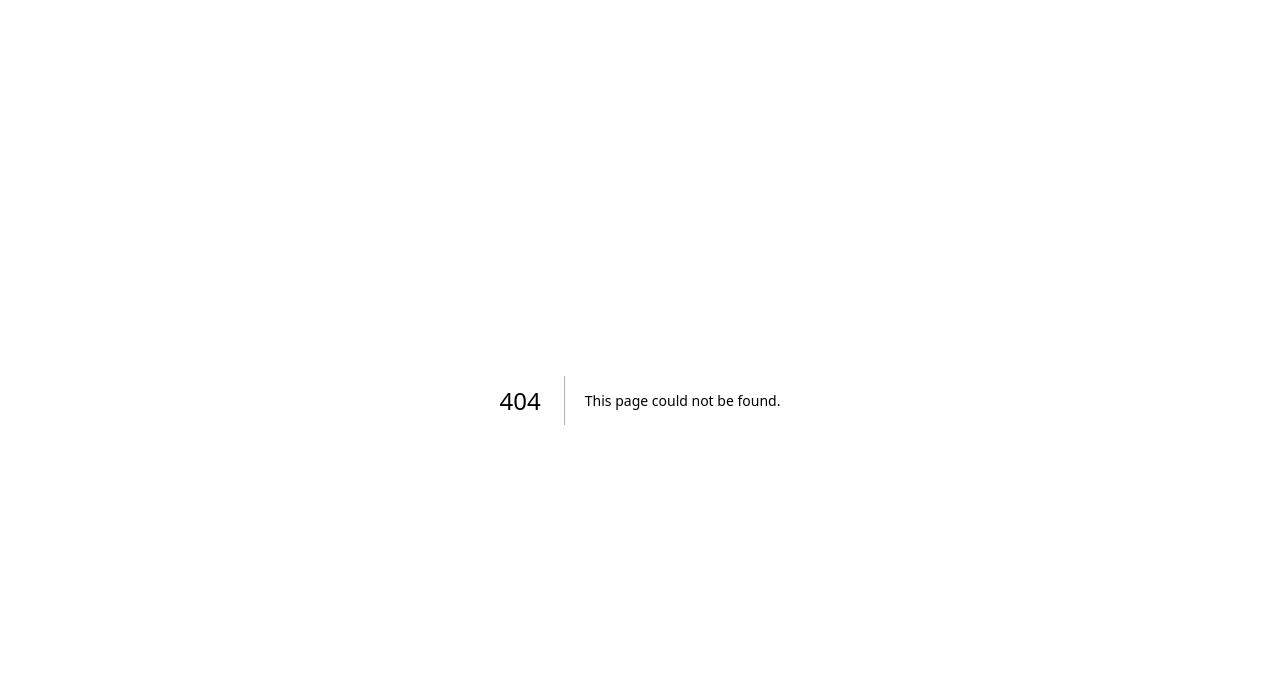
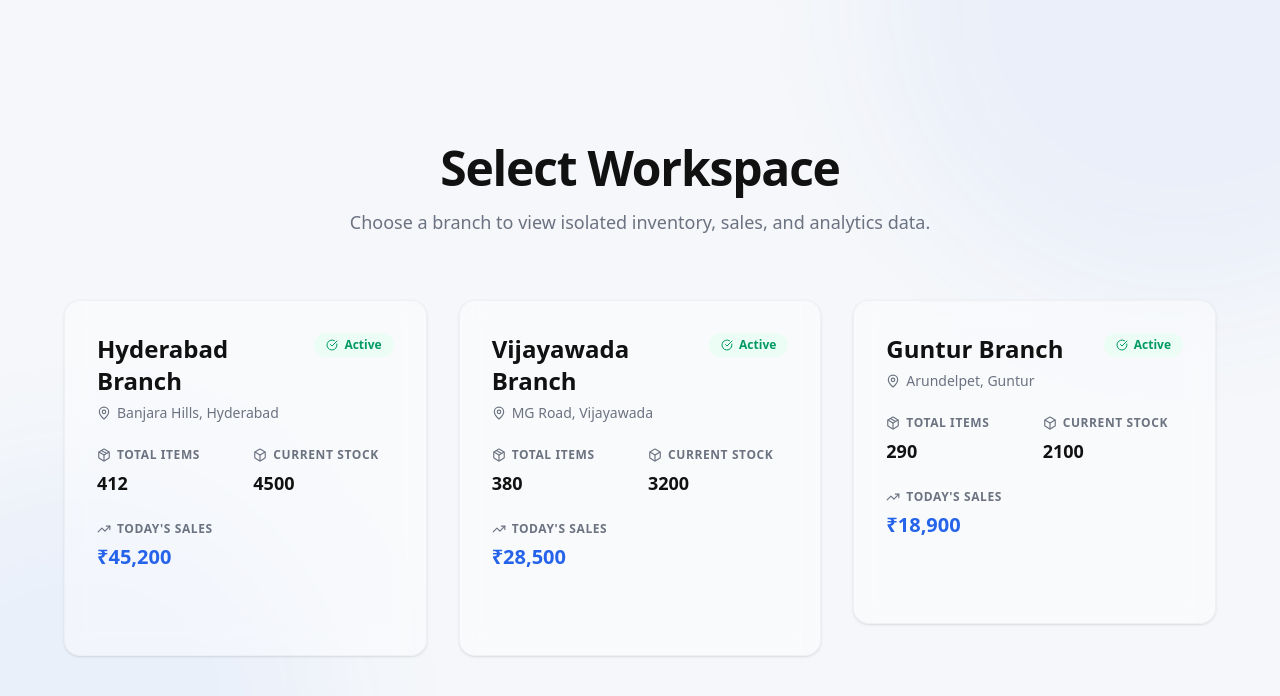
Before and after one commit to vayuharaorigin/sri-vaksha, a Next.js app: page /branches in a window 1280 px wide. Before the commit this address had no page. Shown: the top 696 px of the page. Built offline with nearby package versions, Linux system fonts and the light colour scheme.

Commit message:
feat: implement multi-branch SaaS architecture

```diff
--- /dev/null
+++ b/src/app/branches/page.tsx
@@ -0,0 +1,138 @@
+"use client";
+
+import { motion } from "framer-motion";
+import { useRouter } from "next/navigation";
+import { useInventory } from "@/context/InventoryContext";
+import { MapPin, Package, Box, TrendingUp, CheckCircle, ArrowRight } from "lucide-react";
+import { Card, CardContent } from "@/components/ui/card";
+
+const branches = [
+  {
+    id: "Hyderabad",
+    name: "Hyderabad Branch",
+    location: "Banjara Hills, Hyderabad",
+    products: 412,
+    stock: 4500,
+    sales: "₹45,200",
+    status: "Active"
+  },
+  {
+    id: "Vijayawada",
+    name: "Vijayawada Branch",
+    location: "MG Road, Vijayawada",
+    products: 380,
+    stock: 3200,
+    sales: "₹28,500",
+    status: "Active"
+  },
+  {
+    id: "Guntur",
+    name: "Guntur Branch",
+    location: "Arundelpet, Guntur",
+    products: 290,
+    stock: 2100,
+    sales: "₹18,900",
+    status: "Active"
+  },
+];
+
+const containerVariants = {
+  hidden: { opacity: 0 },
+  show: {
+    opacity: 1,
+    transition: { staggerChildren: 0.1 }
+  }
+};
+
+const itemVariants = {
+  hidden: { opacity: 0, y: 20 },
+  show: { opacity: 1, y: 0, transition: { type: "spring", stiffness: 300, damping: 24 } }
+};
+
+export default function BranchesPage() {
+  const router = useRouter();
+  const { setActiveBranch } = useInventory();
+
+  const handleSelectBranch = (branchId: string) => {
+    setActiveBranch(branchId);
+    router.push("/dashboard");
+  };
+
+  return (
+    <div className="min-h-screen bg-background flex flex-col items-center justify-center p-6 relative overflow-hidden">
+      {/* Decorative background elements */}
+      <div className="absolute top-0 right-0 w-[600px] h-[600px] bg-accent/5 rounded-full blur-3xl -translate-y-1/2 translate-x-1/3" />
+      <div className="absolute bottom-0 left-0 w-[500px] h-[500px] bg-blue-500/5 rounded-full blur-3xl translate-y-1/3 -translate-x-1/3" />
+
+      <div className="w-full max-w-6xl relative z-10">
+        <motion.div
+          initial={{ opacity: 0, y: -20 }}
+          animate={{ opacity: 1, y: 0 }}
+          className="text-center mb-16 space-y-4"
+        >
+          <h1 className="text-4xl md:text-5xl font-extrabold tracking-tight text-foreground">Select Workspace</h1>
+          <p className="text-muted-foreground text-lg max-w-2xl mx-auto">
+            Choose a branch to view isolated inventory, sales, and analytics data.
+          </p>
+        </motion.div>
+
+        <motion.div
+          variants={containerVariants}
+          initial="hidden"
+          animate="show"
+          className="grid grid-cols-1 md:grid-cols-2 lg:grid-cols-3 gap-8"
+        >
+          {branches.map((branch) => (
+            <motion.div key={branch.id} variants={itemVariants}>
+              <Card
+                onClick={() => handleSelectBranch(branch.id)}
+                className="group cursor-pointer overflow-hidden border-border/50 bg-card/40 backdrop-blur-md hover:bg-card hover:shadow-xl hover:border-accent/30 transition-all duration-300"
+              >
+                <CardContent className="p-8">
+                  <div className="flex justify-between items-start mb-6">
+                    <div>
+                      <h2 className="text-2xl font-bold text-foreground group-hover:text-accent transition-colors">{branch.name}</h2>
+                      <div className="flex items-center text-muted-foreground mt-1.5 text-sm">
+                        <MapPin size={14} className="mr-1.5" />
+                        {branch.location}
+                      </div>
+                    </div>
+                    <div className="bg-emerald-50 text-emerald-600 dark:bg-emerald-950/30 dark:text-emerald-400 px-3 py-1 rounded-full text-xs font-bold flex items-center gap-1.5">
+                      <CheckCircle size={12} />
+                      {branch.status}
+                    </div>
+                  </div>
+
+                  <div className="grid grid-cols-2 gap-y-6 gap-x-4 mb-8">
+                    <div className="space-y-1.5">
+                      <div className="text-xs font-semibold text-muted-foreground uppercase tracking-wider flex items-center gap-1.5">
+                        <Package size={14} /> Total Items
+                      </div>
+                      <div className="text-lg font-bold text-foreground">{branch.products}</div>
+                    </div>
+                    <div className="space-y-1.5">
+                      <div className="text-xs font-semibold text-muted-foreground uppercase tracking-wider flex items-center gap-1.5">
+                        <Box size={14} /> Current Stock
+                      </div>
+                      <div className="text-lg font-bold text-foreground">{branch.stock}</div>
+                    </div>
+                    <div className="space-y-1.5 col-span-2">
+                      <div className="text-xs font-semibold text-muted-foreground uppercase tracking-wider flex items-center gap-1.5">
+                        <TrendingUp size={14} /> Today's Sales
+                      </div>
+                      <div className="text-xl font-bold text-accent">{branch.sales}</div>
+                    </div>
+                  </div>
+
+                  <div className="flex items-center text-sm font-semibold text-accent opacity-0 -translate-x-4 group-hover:opacity-100 group-hover:translate-x-0 transition-all duration-300">
+                    Enter Workspace <ArrowRight size={16} className="ml-1.5" />
+                  </div>
+                </CardContent>
+              </Card>
+            </motion.div>
+          ))}
+        </motion.div>
+      </div>
+    </div>
+  );
+}
--- a/src/app/dashboard/layout.tsx
+++ b/src/app/dashboard/layout.tsx
@@ -20,7 +20,8 @@ import {
 import { Input } from "@/components/ui/input";
 import { Button } from "@/components/ui/button";
 import { cn } from "@/lib/utils";
-import { InventoryProvider } from "@/context/InventoryContext";
+import { useInventory } from "@/context/InventoryContext";
+import { ChevronDown, MapPin } from "lucide-react";
 
 const sidebarLinks = [
   { name: "Dashboard", href: "/dashboard", icon: LayoutDashboard },
@@ -35,10 +36,17 @@ const sidebarLinks = [
 export default function DashboardLayout({ children }: { children: React.ReactNode }) {
   const pathname = usePathname();
   const [isMobileOpen, setIsMobileOpen] = useState(false);
+  const [isBranchDropdownOpen, setIsBranchDropdownOpen] = useState(false);
+  const { activeBranch, setActiveBranch } = useInventory();
+
+  const branches = [
+    { id: "Hyderabad", name: "Hyderabad" },
+    { id: "Vijayawada", name: "Vijayawada" },
+    { id: "Guntur", name: "Guntur" }
+  ];
 
   return (
-    <InventoryProvider>
-      <div className="min-h-screen flex bg-background">
+    <div className="min-h-screen flex bg-background">
       {/* Desktop Sidebar */}
       <aside className="hidden lg:flex flex-col w-64 border-r border-border bg-card/50 backdrop-blur-xl sticky top-0 h-screen overflow-y-auto print:hidden">
         <div className="h-16 flex items-center px-6 border-b border-border">
@@ -92,12 +100,49 @@ export default function DashboardLayout({ children }: { children: React.ReactNod
             </div>
           </div>
 
-          <div className="hidden lg:flex items-center flex-1 max-w-md relative">
-            <Search className="absolute left-3 top-1/2 -translate-y-1/2 text-muted-foreground" size={18} />
-            <Input
-              placeholder="Search products, orders, customers..."
-              className="pl-10 h-10 bg-white/50 border-none shadow-none ring-1 ring-border focus-visible:ring-2 focus-visible:ring-accent"
-            />
+          <div className="hidden lg:flex items-center gap-6 flex-1 max-w-2xl">
+            {/* Branch Switcher */}
+            <div className="relative">
+              <button
+                onClick={() => setIsBranchDropdownOpen(!isBranchDropdownOpen)}
+                className="flex items-center gap-2 bg-secondary/50 hover:bg-secondary px-3 py-1.5 rounded-lg border border-border transition-colors text-sm font-semibold"
+              >
+                <MapPin size={14} className="text-accent" />
+                {branches.find(b => b.id === activeBranch)?.name || "Select Branch"}
+                <ChevronDown size={14} className="text-muted-foreground ml-1" />
+              </button>
+
+              {isBranchDropdownOpen && (
+                <>
+                  <div className="fixed inset-0 z-40" onClick={() => setIsBranchDropdownOpen(false)}></div>
+                  <div className="absolute top-full left-0 mt-1.5 w-48 bg-card border border-border rounded-xl shadow-lg z-50 overflow-hidden">
+                    {branches.map(b => (
+                      <button
+                        key={b.id}
+                        onClick={() => {
+                          setActiveBranch(b.id);
+                          setIsBranchDropdownOpen(false);
+                        }}
+                        className={cn(
+                          "w-full text-left px-4 py-2.5 text-sm hover:bg-secondary transition-colors",
+                          activeBranch === b.id ? "font-bold text-accent bg-accent/5" : "text-muted-foreground"
+                        )}
+                      >
+                        {b.name} Branch
+                      </button>
+                    ))}
+                  </div>
+                </>
+              )}
+            </div>
+
+            <div className="relative flex-1">
+              <Search className="absolute left-3 top-1/2 -translate-y-1/2 text-muted-foreground" size={18} />
+              <Input
+                placeholder="Search products, orders, customers..."
+                className="pl-10 h-10 bg-white/50 border-none shadow-none ring-1 ring-border focus-visible:ring-2 focus-visible:ring-accent w-full"
+              />
+            </div>
           </div>
 
           <div className="flex items-center gap-2 lg:gap-4 ml-auto">
@@ -107,7 +152,7 @@ export default function DashboardLayout({ children }: { children: React.ReactNod
             </Button>
             <div className="w-9 h-9 rounded-full bg-gradient-to-br from-accent to-blue-600 p-0.5 shadow-sm cursor-pointer">
               <div className="w-full h-full bg-white rounded-full flex items-center justify-center border-2 border-white">
-                <span className="text-xs font-bold text-primary">JD</span>
+                <span className="text-xs font-bold text-primary">SA</span>
               </div>
             </div>
           </div>
@@ -164,6 +209,5 @@ export default function DashboardLayout({ children }: { children: React.ReactNod
         </div>
       )}
     </div>
-    </InventoryProvider>
   );
 }
--- a/src/app/layout.tsx
+++ b/src/app/layout.tsx
@@ -10,6 +10,8 @@ export const metadata: Metadata = {
   description: "High-end SaaS inventory management dashboard for paint shops.",
 };
 
+import { InventoryProvider } from "@/context/InventoryContext";
+
 export default function RootLayout({
   children,
 }: Readonly<{
@@ -18,7 +20,9 @@ export default function RootLayout({
   return (
     <html lang="en" className="antialiased">
       <body className={cn(inter.variable, "font-sans min-h-screen bg-background text-foreground")}>
-        {children}
+        <InventoryProvider>
+          {children}
+        </InventoryProvider>
       </body>
     </html>
   );
--- a/src/context/InventoryContext.tsx
+++ b/src/context/InventoryContext.tsx
@@ -26,6 +26,8 @@ interface InventoryContextType {
   products: Product[];
   logs: StockLog[];
   isLoaded: boolean;
+  activeBranch: string;
+  setActiveBranch: (branch: string) => void;
   addProduct: (product: Omit<Product, "id" | "status">) => void;
   deleteProduct: (id: number) => void;
   processCheckout: (cartItems: { product: Product; quantity: number }[]) => void;
@@ -50,14 +52,17 @@ const initialLogs: StockLog[] = [
 const InventoryContext = createContext<InventoryContextType | undefined>(undefined);
 
 export function InventoryProvider({ children }: { children: React.ReactNode }) {
+  const [activeBranch, setActiveBranchState] = useState<string>("Hyderabad");
   const [products, setProducts] = useState<Product[]>(initialProducts);
   const [logs, setLogs] = useState<StockLog[]>(initialLogs);
   const [isLoaded, setIsLoaded] = useState(false);
 
-  // Load from local storage on mount
+  // Load from local storage on mount or branch change
   useEffect(() => {
-    const storedProducts = localStorage.getItem("pf_products");
-    const storedLogs = localStorage.getItem("pf_logs");
+    setIsLoaded(false);
+    // Initialize or load branch specific data
+    const storedProducts = localStorage.getItem(`pf_products_${activeBranch}`);
+    const storedLogs = localStorage.getItem(`pf_logs_${activeBranch}`);
 
     if (storedProducts) {
       try {
@@ -66,7 +71,8 @@ export function InventoryProvider({ children }: { children: React.ReactNode }) {
         console.error("Failed to parse products from localstorage", e);
       }
     } else {
-      localStorage.setItem("pf_products", JSON.stringify(initialProducts));
+      setProducts(initialProducts);
+      localStorage.setItem(`pf_products_${activeBranch}`, JSON.stringify(initialProducts));
     }
 
     if (storedLogs) {
@@ -76,20 +82,34 @@ export function InventoryProvider({ children }: { children: React.ReactNode }) {
         console.error("Failed to parse logs from localstorage", e);
       }
     } else {
-      localStorage.setItem("pf_logs", JSON.stringify(initialLogs));
+      setLogs(initialLogs);
+      localStorage.setItem(`pf_logs_${activeBranch}`, JSON.stringify(initialLogs));
     }
 
     setIsLoaded(true);
+  }, [activeBranch]);
+
+  const setActiveBranch = (branch: string) => {
+    setActiveBranchState(branch);
+    localStorage.setItem("pf_active_branch", branch);
+  };
+
+  // Restore last active branch on initial load
+  useEffect(() => {
+    const savedBranch = localStorage.getItem("pf_active_branch");
+    if (savedBranch) {
+      setActiveBranchState(savedBranch);
+    }
   }, []);
 
   const saveProducts = (updatedProducts: Product[]) => {
     setProducts(updatedProducts);
-    localStorage.setItem("pf_products", JSON.stringify(updatedProducts));
+    localStorage.setItem(`pf_products_${activeBranch}`, JSON.stringify(updatedProducts));
   };
 
   const saveLogs = (updatedLogs: StockLog[]) => {
     setLogs(updatedLogs);
-    localStorage.setItem("pf_logs", JSON.stringify(updatedLogs));
+    localStorage.setItem(`pf_logs_${activeBranch}`, JSON.stringify(updatedLogs));
   };
 
   const addProduct = (p: Omit<Product, "id" | "status">) => {
@@ -192,7 +212,7 @@ export function InventoryProvider({ children }: { children: React.ReactNode }) {
   };
 
   return (
-    <InventoryContext.Provider value={{ products, logs, isLoaded, addProduct, deleteProduct, processCheckout, adjustStock }}>
+    <InventoryContext.Provider value={{ products, logs, isLoaded, activeBranch, setActiveBranch, addProduct, deleteProduct, processCheckout, adjustStock }}>
       {children}
     </InventoryContext.Provider>
   );
```
Also changed, not shown: src/app/login/page.tsx (+5 -5 lines).
